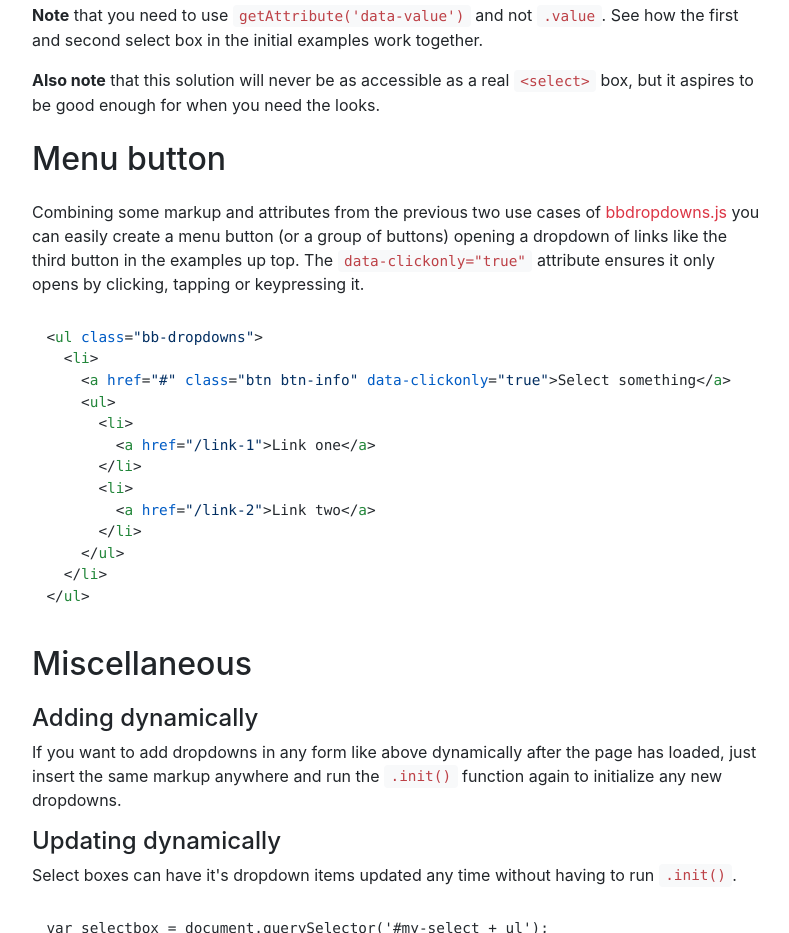
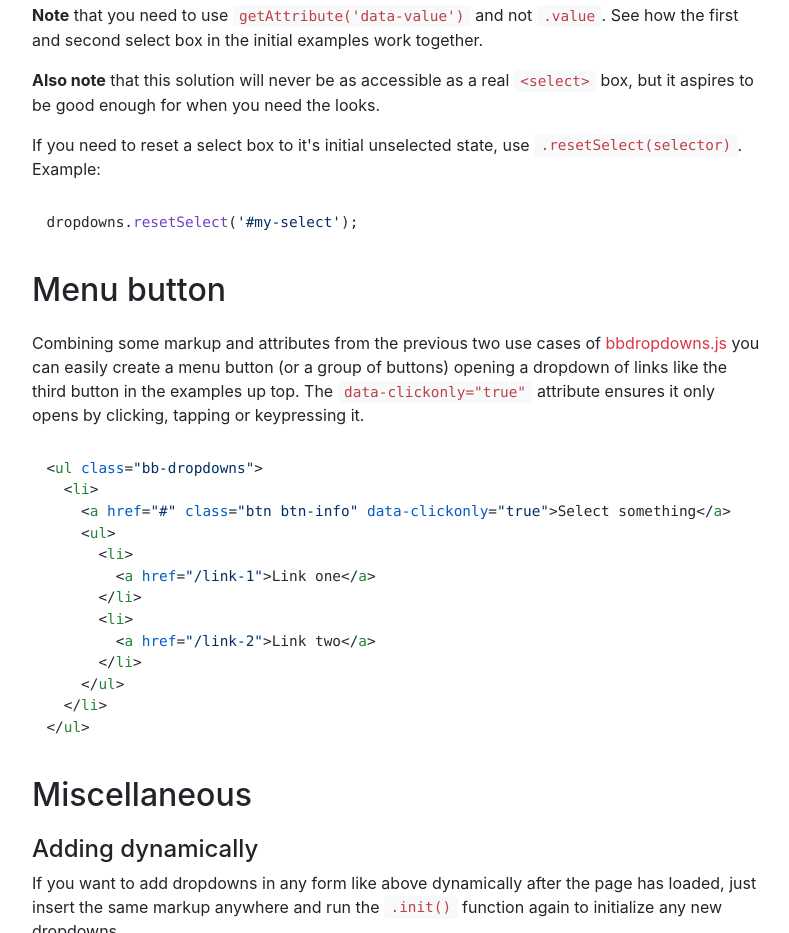
Before and after one commit to dermike/better-bootstrap-dropdowns, a plain HTML site: page index.html in a window 1280 px wide. Shown: the part 2447-3380 px from the top of the page, without its empty margins (243-1032 px from the left). Drawn offline with nearby package versions, Linux system fonts and the light colour scheme.

Commit message:
update documentation with new resetSelect function

```diff
--- a/index.html
+++ b/index.html
@@ -190,6 +190,8 @@ dropdowns.init();</code></pre>
 });</code></pre>
           <p><b>Note</b> that you need to use <code>getAttribute('data-value')</code> and not <code>.value</code>. See how the first and second select box in the initial examples work together.</p>
           <p><b>Also note</b> that this solution will never be as accessible as a real <code>&lt;select&gt;</code> box, but it aspires to be good enough for when you need the looks.</p>
+          <p>If you need to reset a select box to it's initial unselected state, use <code>.resetSelect(selector)</code>. Example:</p>
+          <pre><code class="js">dropdowns.resetSelect('#my-select');</code></pre>
 
           <h2 id="button">Menu button</h2>
           <p>Combining some markup and attributes from the previous two use cases of <a href="https://github.com/dermike/better-bootstrap-dropdowns/tree/master/js">bbdropdowns.js</a> you can easily create a menu button (or a group of buttons) opening a dropdown of links like the third button in the examples up top. The <code>data-clickonly="true"</code> attribute ensures it only opens by clicking, tapping or keypressing it.</p>
```
